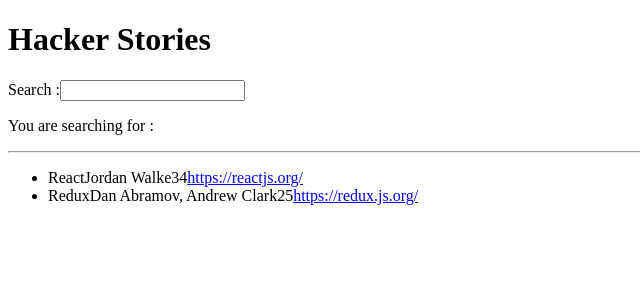
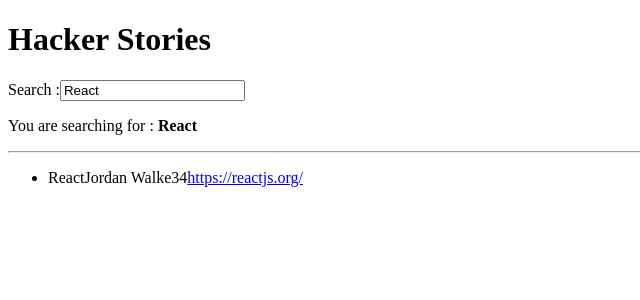
Before and after one commit to massmr/hacker-stories, a React (Vite) app: page / in a window 1280 px wide. Shown: the top 300 px of the page, without its empty margins (0-640 px from the left). Built offline with nearby package versions, Linux system fonts and the light colour scheme.

Commit message:
controlled compnent

```diff
--- a/src/App.jsx
+++ b/src/App.jsx
@@ -21,19 +21,19 @@ const App = () => {
     }
   ];
 
-  const [searchTerm, setSearchTerm] = React.useState('');
+  const [searchTerm, setSearchTerm] = React.useState('React');
 
   //callback handler
   const handleSearch = (event) => {
     setSearchTerm(event.target.value);
   };
 
-  //array resulting from the filter
+  //array resulting from the filter => pass data to any child
   const searchedStories = stories.filter(function (story) {
-    return story.title.includes(searchTerm);
+    return story.title.toLowerCase().includes(searchTerm.toLowerCase());
   });
 
-  //function resulting
+  //function resulting => pass the state to any child
   const searchedTerm = (term) => {
     return searchTerm;
   };
@@ -43,7 +43,7 @@ const App = () => {
 
       <h1>Hacker Stories</h1>
 
-      <Search onSearch={handleSearch} searchedTerm={searchedTerm} />
+      <Search search={searchTerm} onSearch={handleSearch} searchedTerm={searchedTerm} />
 
       <hr />
 
@@ -82,7 +82,7 @@ const Search = (props) => {
   return (
     <div>
       <label htmlFor="search">Search :</label>
-      <input id="search" type="text" onChange={props.onSearch}/>
+      <input id="search" type="text" onChange={props.onSearch} value={props.search} />
       <p>You are searching for : <strong>{props.searchedTerm()}</strong></p>
     </div>
   );
```
